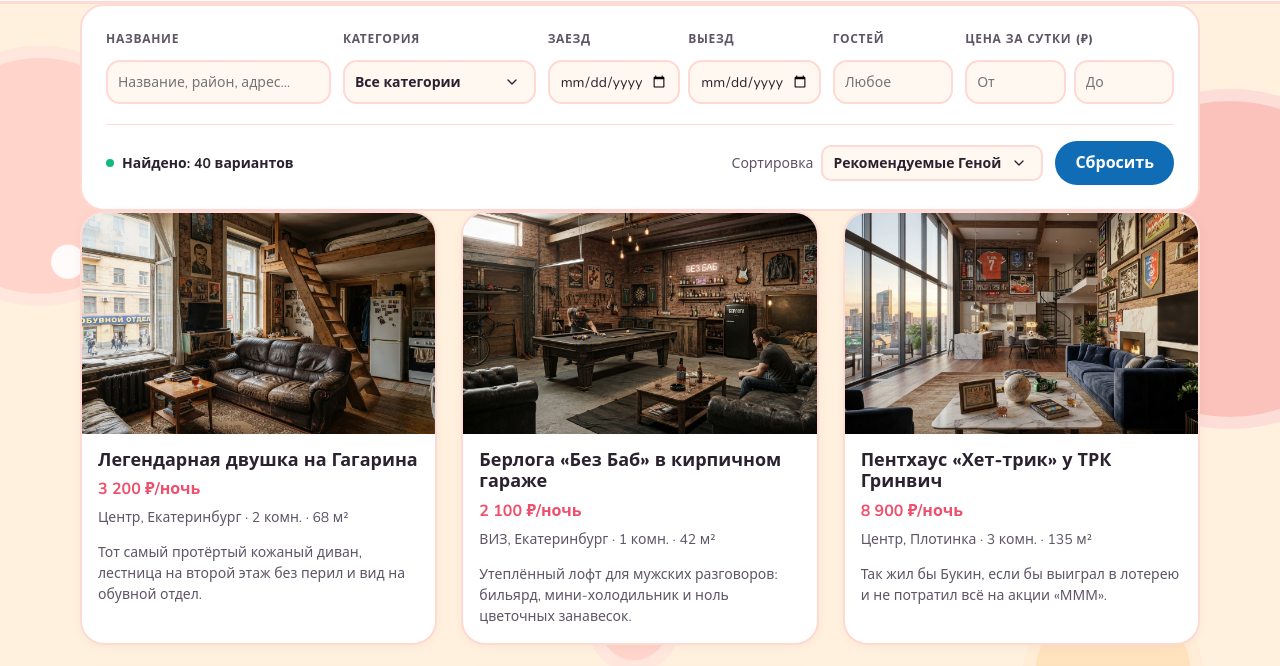
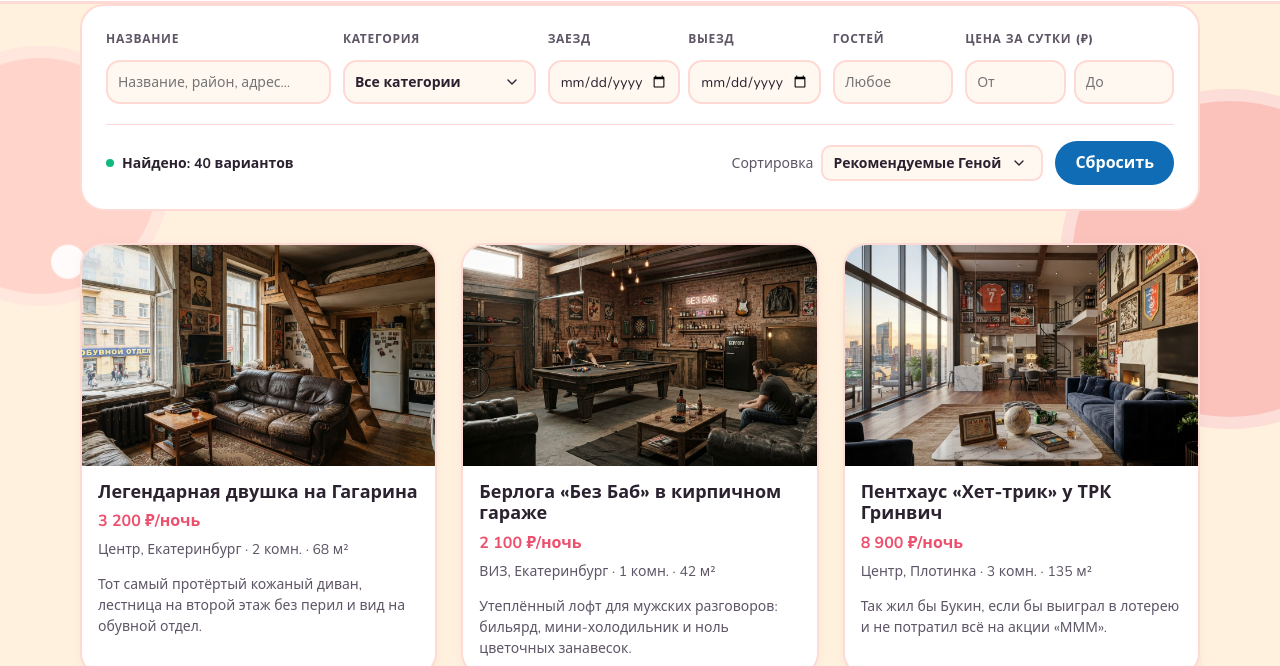
Before and after one commit to skif-cezar/team-booking, a website built with Vite: page index.html in a window 1280 px wide. Both pictures are taken after a click on the button "Перейти к выбору квартиры". Shown: the part 71-737 px from the top of the page. Built offline with nearby package versions, Linux system fonts and the light colour scheme.

Commit message:
feat: add styles for actions

```diff
--- a/src/components/Catalog/CatalogPage.scss
+++ b/src/components/Catalog/CatalogPage.scss
@@ -3,6 +3,9 @@
 
 .catalog {
   @include wrapper(80px);
+  display: flex;
+  flex-direction: column;
+  gap: 2rem;
 
   &__status {
     margin: 0;
--- a/src/components/FilterPanel/FilterPanel.scss
+++ b/src/components/FilterPanel/FilterPanel.scss
@@ -34,14 +34,21 @@
 
   &__toolbar {
     display: flex;
+    gap: 0.75rem;
+    flex-wrap: wrap;
     align-items: center;
-    gap: 0.75rem;
+    justify-content: space-between;
     margin-top: 1.25rem;
     padding-top: 1rem;
     border-top: 1px solid $color-border;
+  }
 
-    .sort__field {
-      margin-left: auto;
+  &__actions {
+    display: flex;
+    gap: 0.75rem;
+
+    @include respond-down('sm') {
+      flex-direction: column;
     }
   }
 
--- a/src/components/FilterPanel/FilterPanel.ts
+++ b/src/components/FilterPanel/FilterPanel.ts
@@ -44,7 +44,7 @@ export const createFilterPanel = (store: Store) => {
     'div',
     { class: 'filters__toolbar', role: 'group', 'aria-label': 'Сортировка и сброс' },
     status,
-    ...actionControls.map((control) => control.element),
+    h('div', { class: 'filters__actions' }, ...actionControls.map((control) => control.element)),
   );
 
   const element = h(
--- a/src/components/FilterPanel/ResetButton.ts
+++ b/src/components/FilterPanel/ResetButton.ts
@@ -15,7 +15,7 @@ export const createResetButton = (onReset: () => void): Control => {
   button.addEventListener('click', onReset);
 
   return {
-    element: h('div', { class: 'filters__field' }, button),
+    element: button,
     sync: () => {
       // Кнопка сброса обычно всегда активна
     },
```
